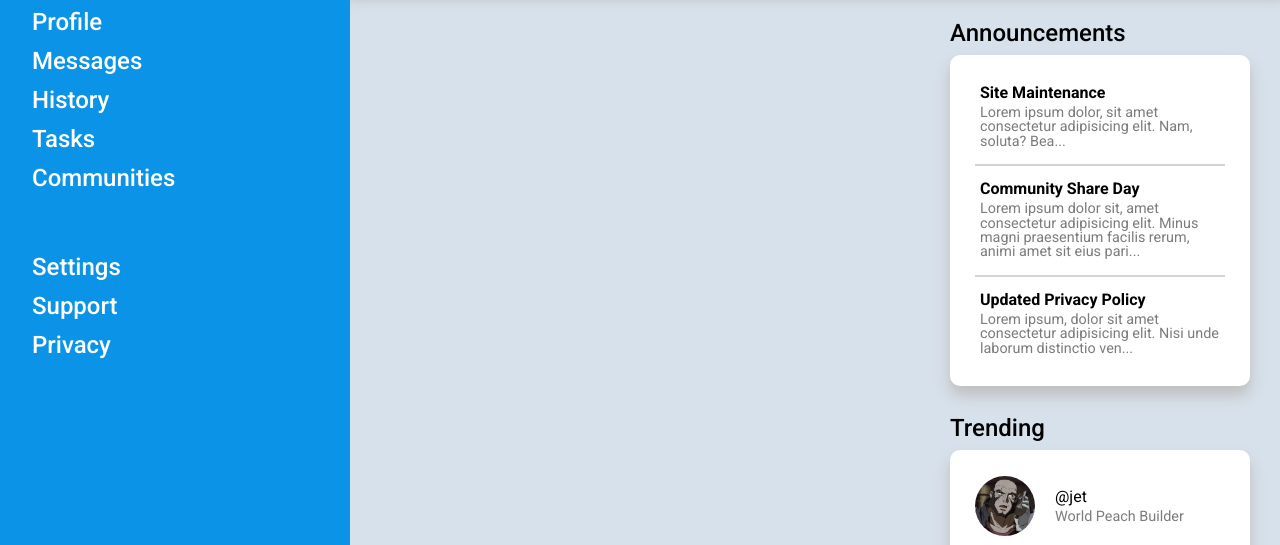
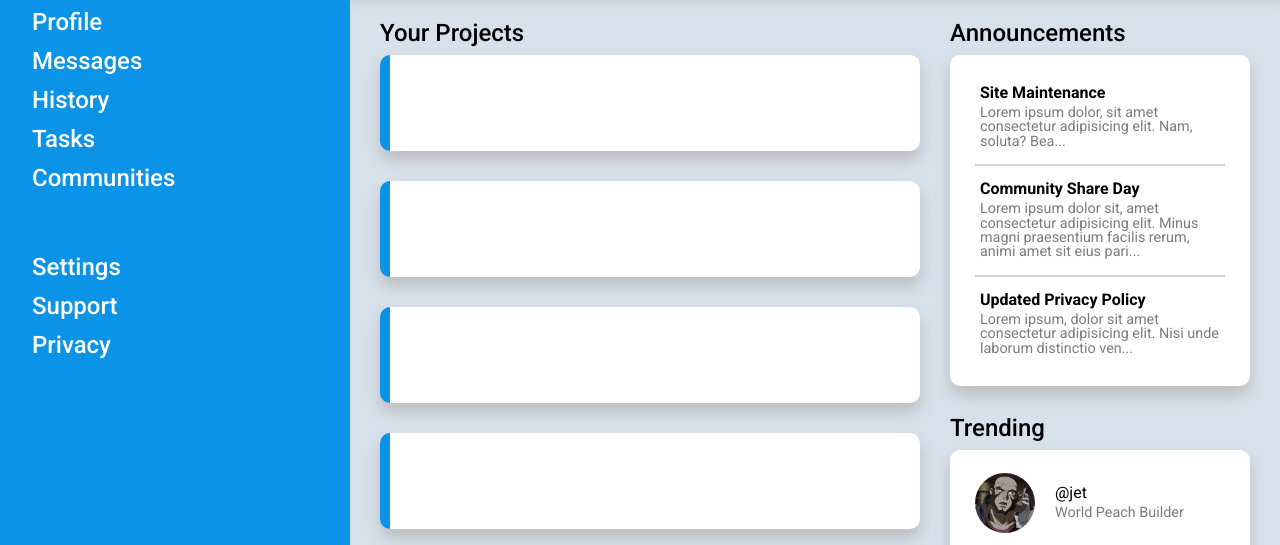
Before and after one commit to Chance093/odin-project-admin-dashboard, a plain HTML site: page index.html in a window 1280 px wide. Shown: the part 143-688 px from the top of the page. Drawn offline with Linux system fonts and the light colour scheme.

Commit message:
Update project card layout structure

```diff
--- a/index.html
+++ b/index.html
@@ -59,7 +59,17 @@
     </section>
 
     <main class="main">
-        <div class="projects"></div>
+        <div class="projects">
+            <h1>Your Projects</h1>
+            <div class="p-card">
+                <div class="card"></div>
+                <div class="card"></div>
+                <div class="card"></div>
+                <div class="card"></div>
+                <div class="card"></div>
+                <div class="card"></div>
+            </div>
+        </div>
         <div class="announcements">
             <h1>Announcements</h1>
             <div class="a-card">
--- a/style.css
+++ b/style.css
@@ -303,12 +303,39 @@ body {
     display: grid;
     grid-template: repeat(2, 1fr) / 1fr 300px;
     padding: 30px;
+    gap: 30px;
 }
 
 /* Projects */
 
-.main .projects {
+.main>.projects {
     grid-area: 1 / 1 / 3 / 2;
+    display: flex;
+    flex-direction: column;
+}
+
+.main>.projects>h1 {
+    font-weight: 500;
+    font-size: var(--header-font-size);
+    margin-bottom: 10px;
+}
+
+.main>.projects>.p-card {
+    flex: 1;
+    /* background-color: gray; */
+    display: grid;
+    grid-template-columns: repeat(auto-fit, minmax(300px, 1fr));
+    grid-auto-rows: 1fr;
+    justify-content: space-between;
+    gap: 30px;
+}
+
+.main>.projects>.p-card>.card {
+    border-radius: 10px;
+    border-left: 10px solid var(--secondary-color);
+    background-color: white;
+    padding: 15px 25px;
+    box-shadow: 0px 9px 15px 0px #bdbdbd;
 }
 
 /* Announcements */
@@ -317,7 +344,6 @@ body {
     grid-area: 1 / 2 / 2 / 3;
     display: flex;
     flex-direction: column;
-    padding-bottom: 30px;
 }
 
 .main .announcements h1 {
```
